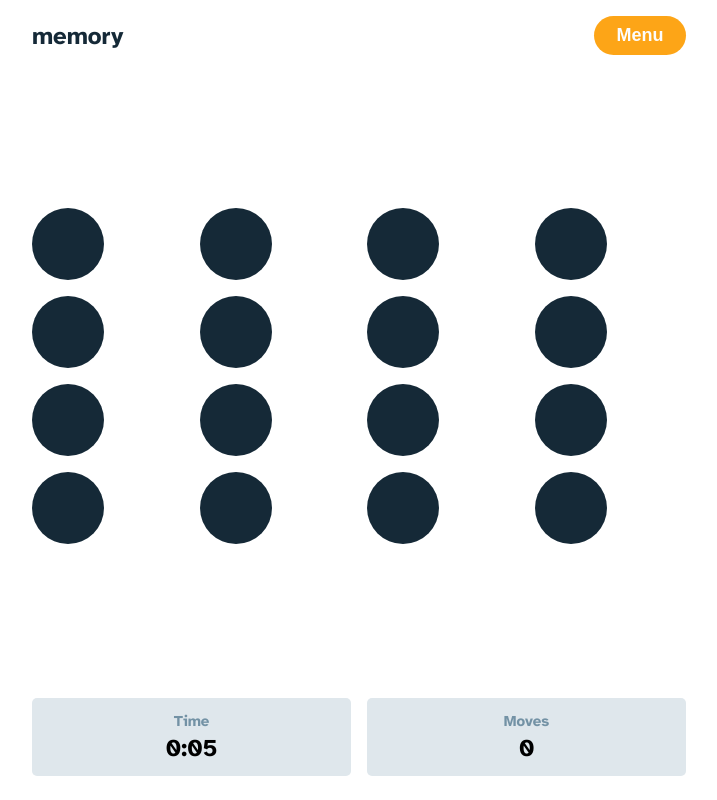
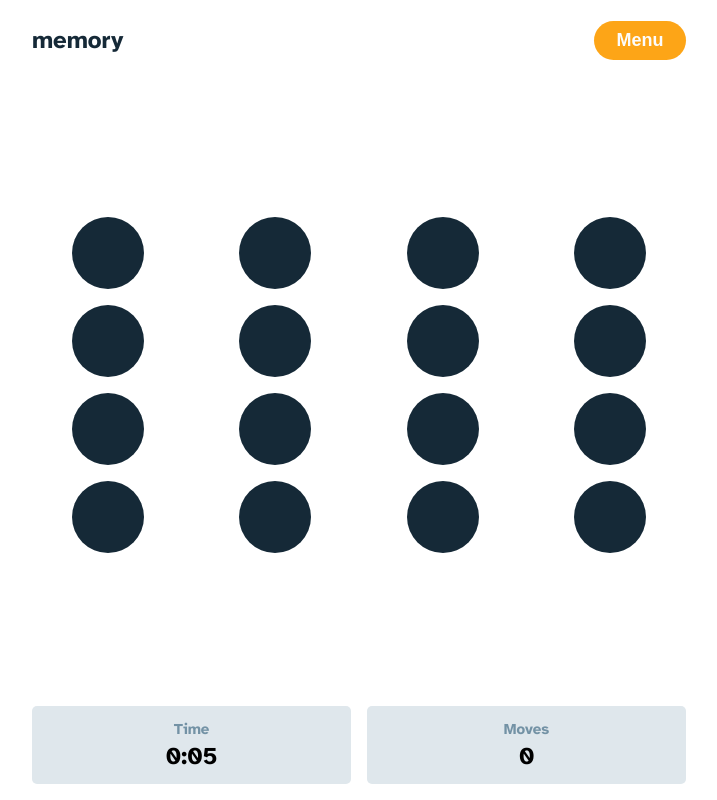
Before and after one commit to Yasmine10/memory-game, a Vue app: page /game in a window 1280 px wide. Shown: the whole page, without its empty margins (281-998 px from the left). Built offline with nearby package versions, Linux system fonts and the light colour scheme.

Commit message:
fixing styling game components (header, gameboard and footer position was wrong)

```diff
--- a/src/components/game/GameBoard.vue
+++ b/src/components/game/GameBoard.vue
@@ -164,6 +164,11 @@ export default {
       perspective: 1000;
       cursor: pointer;
 
+      display: flex;
+      justify-content: center;
+      align-items: center;
+      padding: 2em;
+
       .front,
       .back {
         backface-visibility: hidden;
@@ -218,7 +223,8 @@ export default {
   }
 
   .cards-list-small {
-    grid-template-columns: 1fr 1fr 1fr 1fr;
+    grid-template-columns: repeat(4, 1fr);
+    grid-template-rows: repeat(4, 1fr);
 
     .card-item {
       min-height: 4.5rem;
--- a/src/views/Game.vue
+++ b/src/views/Game.vue
@@ -8,8 +8,10 @@
     <div class="game">
       <MemoryCards />
     </div>
+    <div class="footer">
+      <FooterSolo />
+    </div>
     <!-- <FooterMulti /> -->
-    <FooterSolo />
   </div>
 </template>
 
@@ -44,27 +46,34 @@ export default {
 
 <style lang="scss" scoped>
 #game {
-  height: 95vh;
+  min-height: 100vh;
   display: flex;
   flex-direction: column;
   justify-content: space-between;
-  margin-top: 1em;
-  margin-bottom: 1em;
+  padding-top: 1em;
+  padding-bottom: 1em;
 
   .header {
     display: flex;
     justify-content: space-between;
     align-items: center;
+    flex: 0 0 3rem;
 
     .btn {
       padding: 0.5em 1.25em;
     }
   }
 
+  .game {
+    flex: 1 1 auto;
+    display: flex;
+    flex-direction: column;
+    justify-content: center;
+  }
+
   .footer {
-    display: flex;
-    flex-direction: row;
-    gap: 1em;
+    flex: 0 0 2rem;
+    margin-top: auto;
   }
 }
 </style>
```
